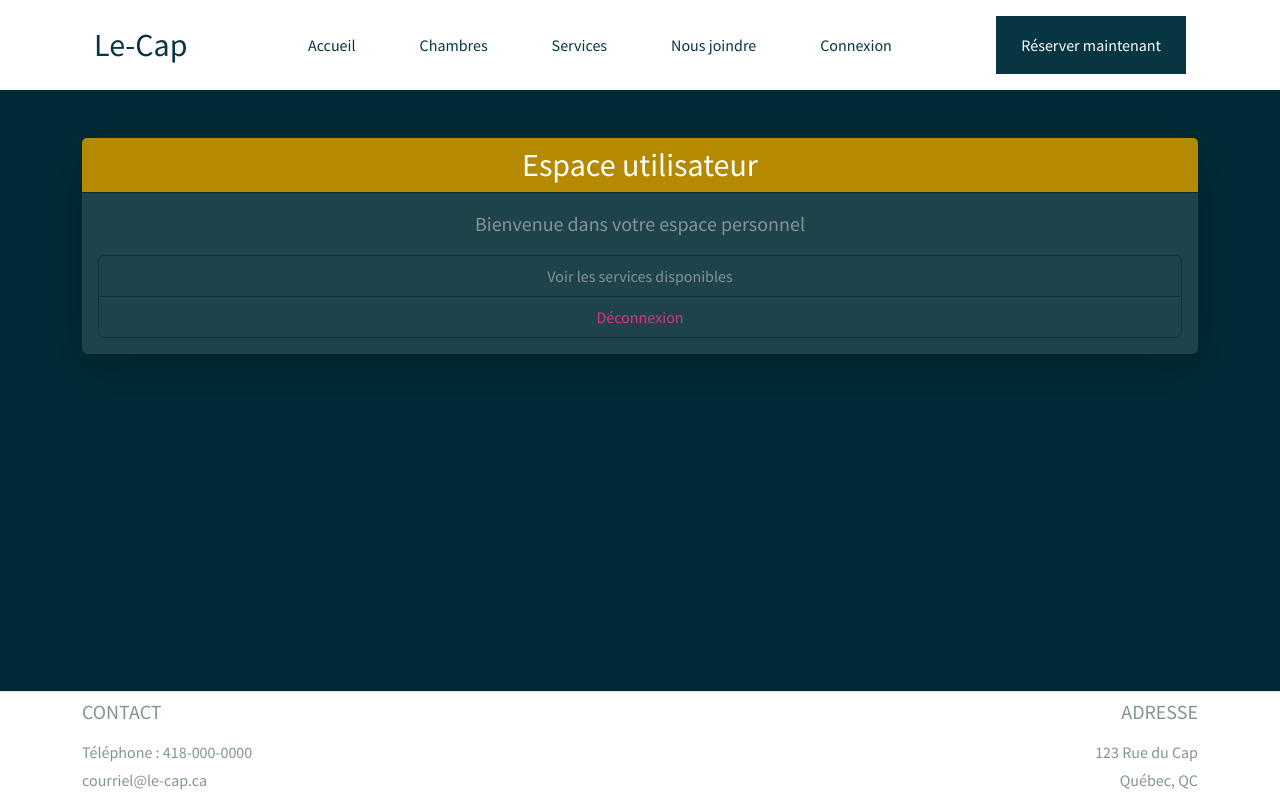
After one commit to JosianeManzi/Le-Cap, a Flask app: page /compte/comptes/utilisateur in a window 1280 px wide. The commit adds this page. Run offline with Flask 3, Linux system fonts and the light colour scheme; some libraries are stand-ins or nearby versions.

Commit message:
Ajout connexion pour le client et maj de la page connexion.jinja

```diff
--- a/app.py
+++ b/app.py
@@ -1,12 +1,14 @@
-from flask import Flask
+from flask import Flask,render_template
+from dotenv import load_dotenv
+import os
 from routes_compte import bp_compte
-import os, dotenv
-if not os.getenv('BD_UTILISATEUR'):
-    dotenv.load_dotenv('.env')
 
 
+if not os.getenv("DB_USER"):
+    load_dotenv(".env")
 
 app = Flask(__name__)
+app.secret_key = "aaaaaaaaaaaaaaaaaaaaaaaaaaaaaaaaa"
 app.register_blueprint(bp_compte, url_prefix="/compte")
 
 if __name__ == "__main__":
--- a/routes_compte.py
+++ b/routes_compte.py
@@ -1,5 +1,5 @@
 
-from flask import Blueprint,render_template, request, jsonify
+from flask import Blueprint,render_template, request, jsonify, session
 import bd
 import hashlib
 bp_compte = Blueprint("compte", __name__,)
@@ -40,3 +40,41 @@ def creer_compte():
         return jsonify({"succes": False,"message": "Erreur serveur."}), 500
 
     return jsonify({"succes": True,"message": "Compte créé avec succès."}), 201
+
+from flask import session, redirect, url_for
+
+from flask import session, redirect, url_for, flash
+
+@bp_compte.route("/connexion", methods=["POST"])
+def connexion():
+
+    courriel = request.form.get("courriel", "").strip()
+    mot_de_passe = request.form.get("mot_de_passe", "").strip()
+
+    if not courriel or not mot_de_passe:
+        flash("Le courriel et le mot de passe sont obligatoires.")
+        return redirect(url_for("compte.page_connexion"))
+
+    mot_de_passe_hache = hacher_mdp(mot_de_passe)
+
+    try:
+        with bd.creer_connexion() as conn:
+            utilisateur = bd.chercher_utilisateur(conn, courriel, mot_de_passe_hache)
+    except Exception as e:
+        flash("Erreur serveur, veuillez réessayer.")
+        return redirect(url_for("compte.page_connexion"))
+
+    if not utilisateur:
+        flash("Courriel ou mot de passe invalide.")
+        return redirect(url_for("compte.page_connexion"))
+
+    session["id_utilisateur"] = utilisateur["id"]
+
+    flash("Connexion réussie.")
+    return redirect(url_for("compte.page_utilisateur", utilisateur=utilisateur))
+
+
+
+@bp_compte.route("comptes/utilisateur")
+def page_utilisateur():
+    return render_template("comptes/utilisateur.jinja")
--- a/static/js/compte.js
+++ b/static/js/compte.js
@@ -148,6 +148,7 @@ async function creerCompte(e) {
     }
 }
 
+
 function initialiserValidation() {
     document.getElementById("nom").addEventListener("input", validerNom);
     document.getElementById("prenom") .addEventListener("input", validerPrenom);
--- a/templates/base.jinja
+++ b/templates/base.jinja
@@ -32,11 +32,15 @@
                     <li class="nav-item">
                         <a class="nav-link text-dark" href="#"> Nous joindre</a>
                     </li>
-
+                    {% if session.get('id_utilisateur') %}
                     <li class="nav-item">
-                        <a class="nav-link text-dark" href="#"> Connexion</a>
+                        <a class="nav-link text-dark" href="{{ url_for('compte.page_connexion') }}"> Deconnexion</a>
                     </li>
-
+                    {% else %}
+                    <li class="nav-item">
+                        <a class="nav-link text-dark" href="{{ url_for('compte.page_connexion') }}"> Connexion</a>
+                    </li>
+                    {% endif %}
                 </ul>
 
                 <a href="#" class="btn btn-dark rounded-0 px-4 py-3">Réserver maintenant </a>
@@ -44,12 +48,10 @@
         </div>
     </nav>
 
-
     <main>
         {% block contenu %}
         {% endblock %}
     </main>
-
 
     <footer class="bg-white border-top mt-auto">
         <div class="container py-2">
--- /dev/null
+++ b/templates/comptes/utilisateur.jinja
@@ -0,0 +1,23 @@
+{% extends "base.jinja" %}
+
+{% block contenu %}
+<div class="container mt-5">
+  <div class="card shadow-lg border-0">
+    <div class="card-header bg-primary text-white text-center">
+      <h2 class="mb-0"> Espace utilisateur</h2>
+    </div>
+    <div class="card-body text-center">
+      <p class="lead">Bienvenue dans votre espace personnel</p>
+
+      <div class="list-group">
+        <a href="#" class="list-group-item list-group-item-action">
+          Voir les services disponibles
+        </a>
+        <a href="{{ url_for('compte.deconnexion') }}" class="list-group-item list-group-item-action text-danger">
+          Déconnexion
+        </a>
+      </div>
+    </div>
+  </div>
+</div>
+{% endblock %}
```
Also changed, not shown: templates/comptes/connexion.jinja (+12 -3 lines), templates/index.jinja (renamed from templates/index.html).
